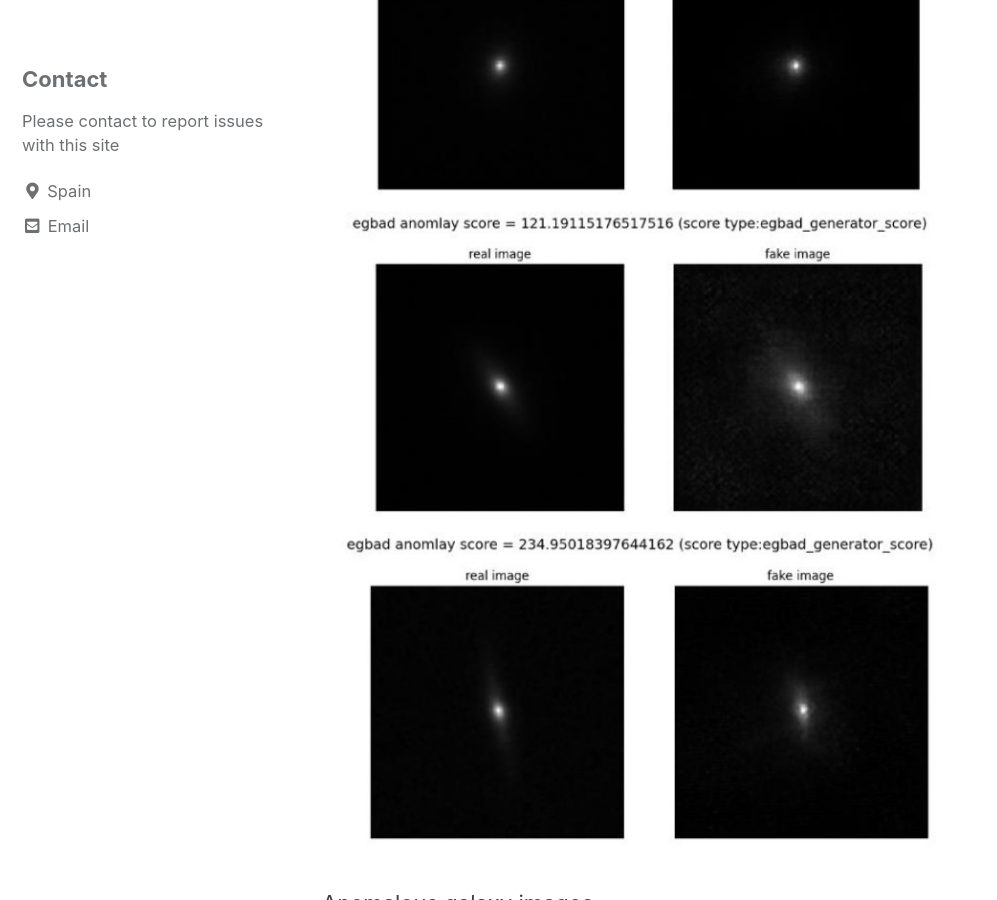
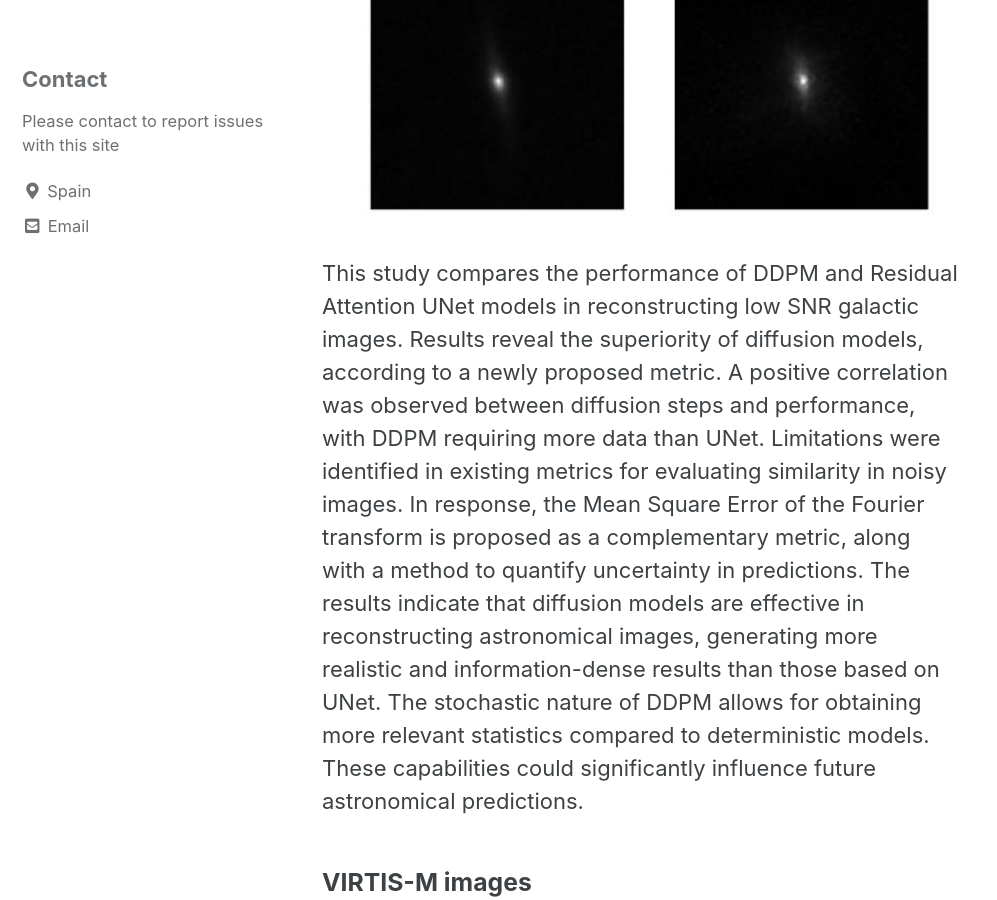
Before and after one commit to UNIR-ASTRO-IA/UNIR-ASTRO-IA.github.io, a Jekyll site: the page built from _pages/lines.md, in a window 1280 px wide and 900 px high, scrolled down 1301 px. Shown: the whole window, without its empty margins (0-997 px from the left). Built offline with Jekyll 4.4.1, drawn with Linux system fonts in a browser that asks for light colours; cached includes are drawn as plain includes; some of the changed text lies outside the part shown.

Commit message:
Actualización trabajo DDPM

```diff
--- a/_pages/lines.md
+++ b/_pages/lines.md
@@ -16,6 +16,29 @@ defaults:
 
 This research line is currently addressing state of the art GAN architectures in the following cases.
 
+### Galaxy image denoising
+
+#### Use of DDPM for the image denoising problem
+
+![image-center](/assets/images/lines/anomaly_det_1.jpg){: .align-center}
+
+
+This study compares the performance of DDPM and Residual Attention
+UNet models in reconstructing low SNR galactic images. Results reveal the
+superiority of diffusion models, according to a newly proposed metric. A
+positive correlation was observed between diffusion steps and performance,
+with DDPM requiring more data than UNet. Limitations were identified in
+existing metrics for evaluating similarity in noisy images. In response, the
+Mean Square Error of the Fourier transform is proposed as a complementary
+metric, along with a method to quantify uncertainty in predictions.
+The results indicate that diffusion models are effective in reconstructing
+astronomical images, generating more realistic and information-dense results
+than those based on UNet. The stochastic nature of DDPM allows for
+obtaining more relevant statistics compared to deterministic models. These
+capabilities could significantly influence future astronomical predictions.
+
+
+
 ### VIRTIS-M images
 
 ![image-center](/assets/images/lines/gan_virtis_1.jpg){: .align-center}
```
Also changed, not shown: assets/images/lines/ddpm_example_1.jpg (added).
